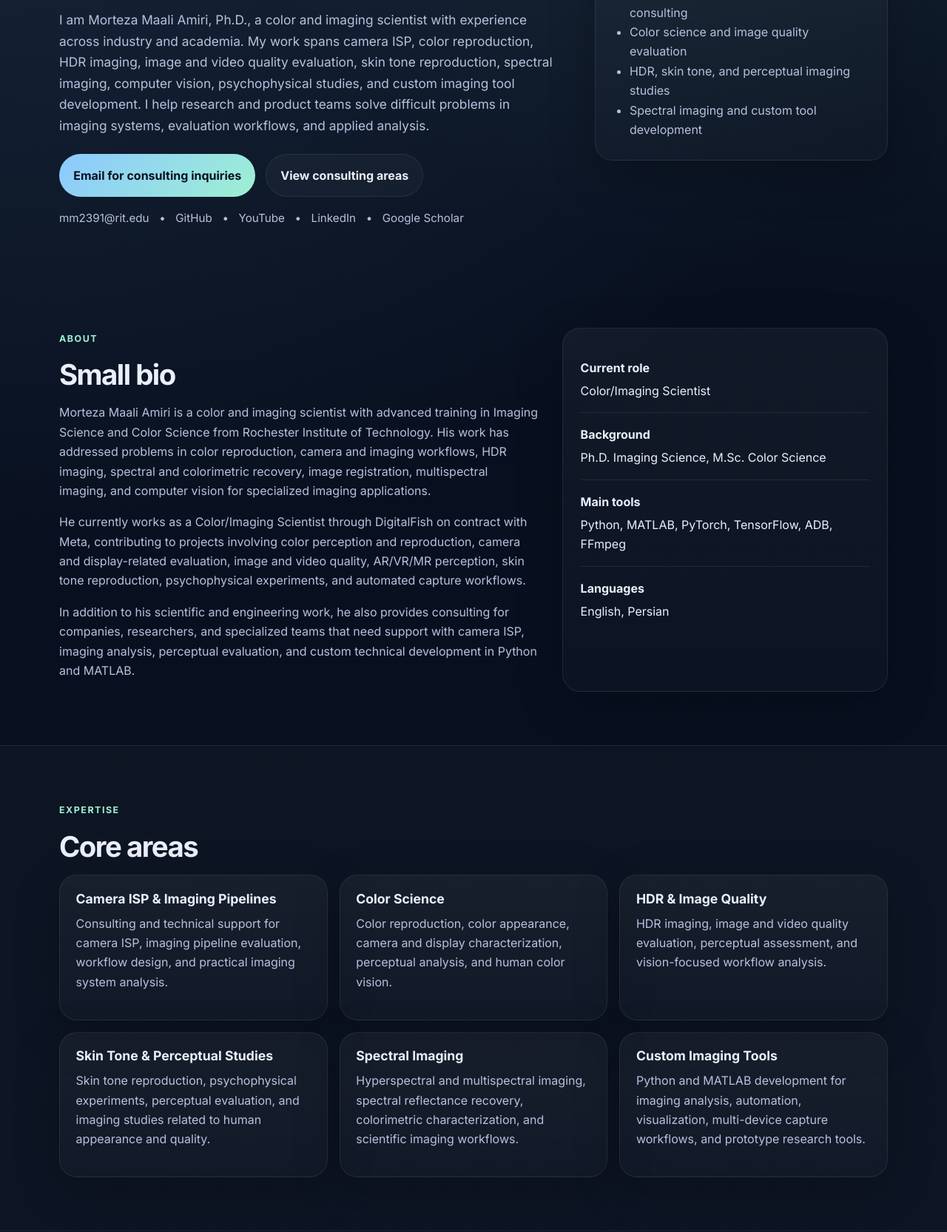
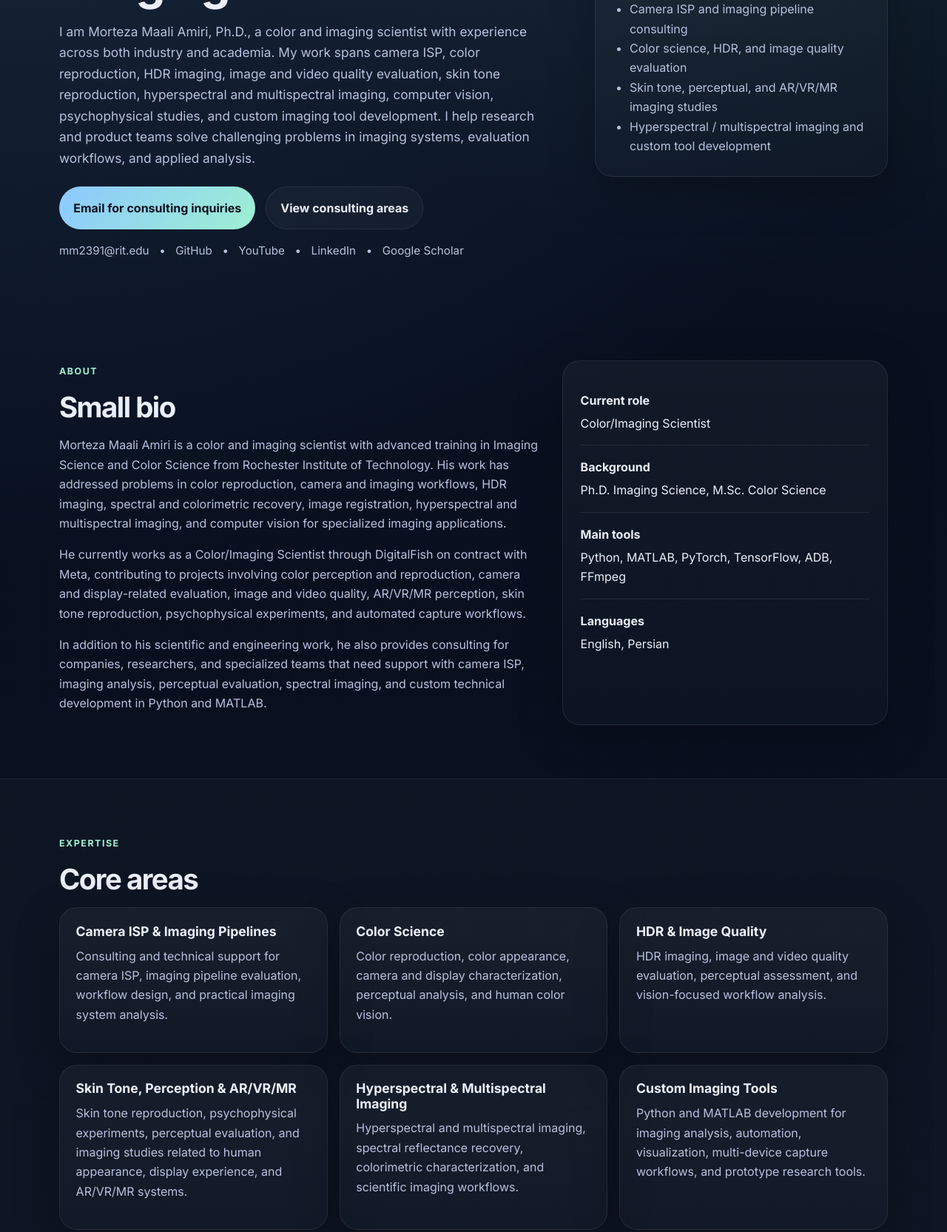
Before and after one commit to mortezmaali/morteza-portfolio, a plain HTML site: page index.html in a window 1280 px wide. Shown: the part 796-2461 px from the top of the page at 74% size. Drawn offline with Linux system fonts and the light colour scheme.

Commit message:
index.html

```diff
--- a/index.html
+++ b/index.html
@@ -4,7 +4,7 @@
   <meta charset="UTF-8" />
   <meta name="viewport" content="width=device-width, initial-scale=1.0" />
   <title>Morteza Maali Amiri | Color & Imaging Scientist</title>
-  <meta name="description" content="Portfolio website for Morteza Maali Amiri, Ph.D. - color and imaging scientist specializing in camera ISP, color science, HDR imaging, image quality evaluation, spectral imaging, computer vision, and custom imaging tool development." />
+  <meta name="description" content="Portfolio website for Morteza Maali Amiri, Ph.D. - color and imaging scientist specializing in camera ISP, color science, HDR imaging, image quality evaluation, hyperspectral and multispectral imaging, computer vision, and custom imaging tool development." />
   <link rel="preconnect" href="https://fonts.googleapis.com">
   <link rel="preconnect" href="https://fonts.gstatic.com" crossorigin>
   <link href="https://fonts.googleapis.com/css2?family=Inter:wght@400;500;600;700;800&display=swap" rel="stylesheet">
@@ -29,13 +29,14 @@
     <section class="hero">
       <div class="container hero-grid">
         <div>
-          <p class="eyebrow">Camera ISP • Color Science • Imaging Science • Computer Vision</p>
-          <h1>Consulting in camera ISP, color science, HDR imaging, image quality, and advanced imaging workflows</h1>
+          <p class="eyebrow">Camera ISP • Color Science • HDR Imaging • Hyperspectral & Multispectral Imaging</p>
+          <h1>Consulting in camera ISP, color science, HDR imaging, image quality, and hyperspectral / multispectral imaging</h1>
           <p class="hero-text">
-            I am Morteza Maali Amiri, Ph.D., a color and imaging scientist with experience across industry and academia.
+            I am Morteza Maali Amiri, Ph.D., a color and imaging scientist with experience across both industry and academia.
             My work spans camera ISP, color reproduction, HDR imaging, image and video quality evaluation, skin tone
-            reproduction, spectral imaging, computer vision, psychophysical studies, and custom imaging tool development.
-            I help research and product teams solve difficult problems in imaging systems, evaluation workflows, and applied analysis.
+            reproduction, hyperspectral and multispectral imaging, computer vision, psychophysical studies, and custom
+            imaging tool development. I help research and product teams solve challenging problems in imaging systems,
+            evaluation workflows, and applied analysis.
           </p>
           <div class="hero-actions">
             <a class="btn btn-primary" href="mailto:mm2391@rit.edu">Email for consulting inquiries</a>
@@ -63,9 +64,9 @@
           <h2>Available for</h2>
           <ul>
             <li>Camera ISP and imaging pipeline consulting</li>
-            <li>Color science and image quality evaluation</li>
-            <li>HDR, skin tone, and perceptual imaging studies</li>
-            <li>Spectral imaging and custom tool development</li>
+            <li>Color science, HDR, and image quality evaluation</li>
+            <li>Skin tone, perceptual, and AR/VR/MR imaging studies</li>
+            <li>Hyperspectral / multispectral imaging and custom tool development</li>
           </ul>
         </div>
       </div>
@@ -80,7 +81,8 @@
             Morteza Maali Amiri is a color and imaging scientist with advanced training in Imaging Science
             and Color Science from Rochester Institute of Technology. His work has addressed problems in
             color reproduction, camera and imaging workflows, HDR imaging, spectral and colorimetric recovery,
-            image registration, multispectral imaging, and computer vision for specialized imaging applications.
+            image registration, hyperspectral and multispectral imaging, and computer vision for specialized
+            imaging applications.
           </p>
           <p>
             He currently works as a Color/Imaging Scientist through DigitalFish on contract with Meta,
@@ -91,7 +93,7 @@
           <p>
             In addition to his scientific and engineering work, he also provides consulting for companies,
             researchers, and specialized teams that need support with camera ISP, imaging analysis,
-            perceptual evaluation, and custom technical development in Python and MATLAB.
+            perceptual evaluation, spectral imaging, and custom technical development in Python and MATLAB.
           </p>
         </div>
         <div class="info-panel">
@@ -133,11 +135,11 @@
             <p>HDR imaging, image and video quality evaluation, perceptual assessment, and vision-focused workflow analysis.</p>
           </article>
           <article class="card">
-            <h3>Skin Tone & Perceptual Studies</h3>
-            <p>Skin tone reproduction, psychophysical experiments, perceptual evaluation, and imaging studies related to human appearance and quality.</p>
+            <h3>Skin Tone, Perception & AR/VR/MR</h3>
+            <p>Skin tone reproduction, psychophysical experiments, perceptual evaluation, and imaging studies related to human appearance, display experience, and AR/VR/MR systems.</p>
           </article>
           <article class="card">
-            <h3>Spectral Imaging</h3>
+            <h3>Hyperspectral & Multispectral Imaging</h3>
             <p>Hyperspectral and multispectral imaging, spectral reflectance recovery, colorimetric characterization, and scientific imaging workflows.</p>
           </article>
           <article class="card">
@@ -279,7 +281,7 @@
           <p class="section-label">Contact</p>
           <h2>Inquiries and consultations</h2>
           <p>
-            If your team is working on camera ISP, color science, image quality, HDR imaging, spectral imaging,
+            If your team is working on camera ISP, color science, image quality, HDR imaging, hyperspectral or multispectral imaging,
             AR/VR/MR imaging, perceptual evaluation, or custom imaging tools, feel free to reach out. I am available
             for consulting, technical review, project-based collaborations, and specialized development work.
           </p>
@@ -291,7 +293,7 @@
             <li>Camera ISP and imaging pipeline evaluation</li>
             <li>Color science and color reproduction analysis</li>
             <li>HDR and image/video quality workflows</li>
-            <li>Skin tone and perceptual imaging studies</li>
+            <li>Skin tone, perceptual, and AR/VR/MR imaging studies</li>
             <li>Hyperspectral / multispectral imaging</li>
             <li>Custom Python and MATLAB imaging tools</li>
           </ul>
```
